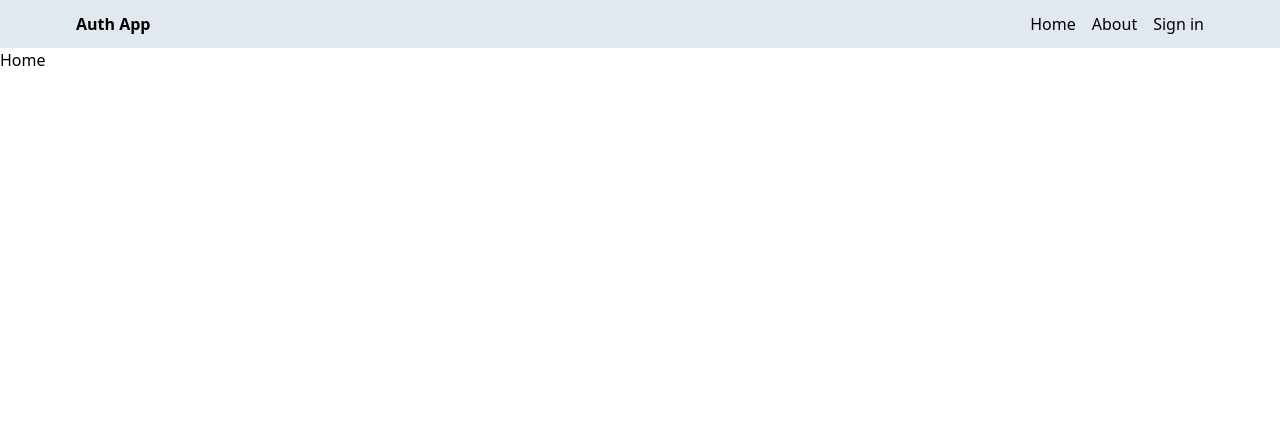
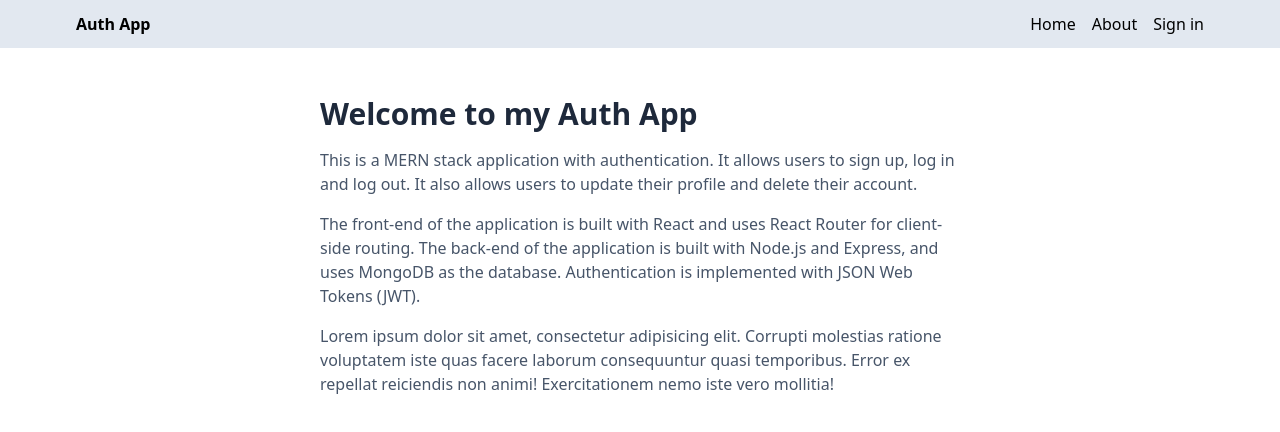
Before and after one commit to ycl818/mern_auth, a React (Vite) app in the folder client/: page / in a window 1280 px wide. Shown: the top 432 px of the page. Built offline with nearby package versions, Linux system fonts and the light colour scheme; no server answers.

Commit message:
add words to home and about pages

```diff
--- a/client/src/components/Header.jsx
+++ b/client/src/components/Header.jsx
@@ -18,7 +18,7 @@ const Header = () => {
           <Link to="/about">
             <li>About</li>
           </Link>
-          <Link to="/sign-in">
+          <Link to="/profile">
             {currentUser ? (
               <img
                 src={currentUser.profilePicture}
--- a/client/src/pages/About.jsx
+++ b/client/src/pages/About.jsx
@@ -1,7 +1,29 @@
 import React from "react";
 
 const About = () => {
-  return <div>About</div>;
+  return (
+    <div className="px-4 py-12 max-w-2xl mx-auto">
+      <h1 className="text-3xl font-bold mb-4 text-slate-800">About</h1>
+      <p className="mb-4 text-slate-600">
+        Lorem ipsum dolor sit amet, consectetur adipisicing elit. Corrupti
+        molestias ratione voluptatem iste quas facere laborum consequuntur quasi
+        temporibus. Error ex repellat reiciendis non animi! Exercitationem nemo
+        iste vero mollitia!
+      </p>
+      <p className="mb-4 text-slate-600">
+        Lorem ipsum dolor sit amet, consectetur adipisicing elit. Corrupti
+        molestias ratione voluptatem iste quas facere laborum consequuntur quasi
+        temporibus. Error ex repellat reiciendis non animi! Exercitationem nemo
+        iste vero mollitia!
+      </p>
+      <p className="mb-4 text-slate-600">
+        Lorem ipsum dolor sit amet, consectetur adipisicing elit. Corrupti
+        molestias ratione voluptatem iste quas facere laborum consequuntur quasi
+        temporibus. Error ex repellat reiciendis non animi! Exercitationem nemo
+        iste vero mollitia!
+      </p>
+    </div>
+  );
 };
 
 export default About;
--- a/client/src/pages/Home.jsx
+++ b/client/src/pages/Home.jsx
@@ -1,7 +1,30 @@
 import React from "react";
 
 const Home = () => {
-  return <div>Home</div>;
+  return (
+    <div className="px-4 py-12 max-w-2xl mx-auto">
+      <h1 className="text-3xl font-bold mb-4 text-slate-800">
+        Welcome to my Auth App
+      </h1>
+      <p className="mb-4 text-slate-600">
+        This is a MERN stack application with authentication. It allows users to
+        sign up, log in and log out. It also allows users to update their
+        profile and delete their account.
+      </p>
+      <p className="mb-4 text-slate-600">
+        The front-end of the application is built with React and uses React
+        Router for client-side routing. The back-end of the application is built
+        with Node.js and Express, and uses MongoDB as the database.
+        Authentication is implemented with JSON Web Tokens (JWT).
+      </p>
+      <p className="mb-4 text-slate-600">
+        Lorem ipsum dolor sit amet, consectetur adipisicing elit. Corrupti
+        molestias ratione voluptatem iste quas facere laborum consequuntur quasi
+        temporibus. Error ex repellat reiciendis non animi! Exercitationem nemo
+        iste vero mollitia!
+      </p>
+    </div>
+  );
 };
 
 export default Home;
```
